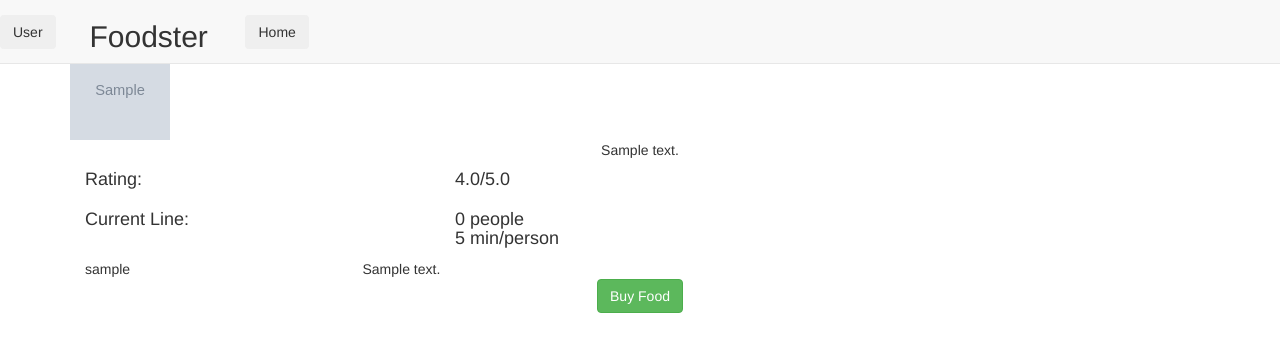
After one commit to peteryao/foodster, a Django app: page /restraunt/1/ in a window 1280 px wide. The commit adds this page. Shown: the top 352 px of the page. Run offline with Django 3.2, Linux system fonts and the light colour scheme; tables that the repository leaves empty hold one stand-in row (values such as "Sample post"); grey boxes marked "Sample" are stand-in pictures; some libraries are stand-ins or nearby versions.

Commit message:
Restraunt page done.

```diff
--- a/core/urls.py
+++ b/core/urls.py
@@ -2,5 +2,6 @@ from django.conf.urls import patterns, include, url
 
 urlpatterns = patterns('core.views',
     url('^$', 'index', name='index'),
-    url('^restraunt/(?P<restraunt_id>\d+)/$', 'restraunt', name='restraunt')
+    url('^restraunt/(?P<restraunt_id>\d+)/$', 'restraunt', name='restraunt'),
+    url('^restraunt/(?p<restraunt_id>\d+)/menu/$', 'menu', name='menu'),
 )
--- a/core/views.py
+++ b/core/views.py
@@ -16,5 +16,15 @@ def index(request):
 
 def restraunt(request, restraunt_id):
 	context = {'user' : request.user}
-
+	restraunt = Restraunt.objects.get(pk=restraunt_id)
+	reviews = Rating.objects.filter(restraunt=restraunt)
+	average = 0
+	for rating in reviews:
+		average += rating.rating
+	context['rating'] = average / float(len(reviews))
+	context['foods'] = Food.objects.filter(restraunt=restraunt)[:6]
+	context['restraunt'] = restraunt
+	context['last_review'] = Rating.objects.filter(restraunt=restraunt)[:2]
+	# rating = sum(reviews.rating) / float(len(reviews))
+	current_line = Order.objects.filter(restraunt=restraunt).filter(status='Waiting')
 	return render(request, 'core/restraunt.html', context)
--- a/templates/core/base.html
+++ b/templates/core/base.html
@@ -8,7 +8,6 @@
     <link rel="shortcut icon" href="../../assets/ico/favicon.png">
 
     <title>Foodstr</title>
-    <link rel="stylesheet" href="http://code.jquery.com/mobile/1.3.2/jquery.mobile-1.3.2.min.css" />
     <!-- Bootstrap core CSS -->
     <link href="{{ STATIC_URL }}core/css/bootstrap.css" rel="stylesheet">
 
@@ -30,15 +29,15 @@
       <div class="navbar-container">
         <div class="navbar-header">
           <div class="row">
-            <div class="col-xs-3"><button class="btn">back</button></div>
-            <div class="col-xs-6 text-center" style="margin-top:7px"><h5>Foodster</h5></div>
-            <div class="col-xs-3"><button class="btn">Home</button></div>
+            <div class="col-xs-3" style="margin-top:15px"><button class="btn">User</button></div>
+            <div class="col-xs-6 text-center"><h2>Foodster</h2></div>
+            <div class="col-xs-3" style="margin-top:15px"><button class="btn">Home</button></div>
           </div>
         </div>
       </div>
     </div>
 
-    <div class="container" style="margin-top:70px">
+    <div class="container">
       {% block content %}
       {% endblock %}
     </div> <!-- /container -->
@@ -48,7 +47,6 @@
     ================================================== -->
     <!-- Placed at the end of the document so the pages load faster -->
     <script src="//ajax.googleapis.com/ajax/libs/jquery/1.10.2/jquery.min.js"></script>
-    <script src="http://code.jquery.com/mobile/1.3.2/jquery.mobile-1.3.2.min.js"></script>
     <script src="{{ STATIC_URL }}core/js/bootstrap.min.js"></script>
     {% block script %}
     {% endblock %}
--- /dev/null
+++ b/templates/core/restraunt.html
@@ -0,0 +1,31 @@
+{% extends 'core/base.html' %}
+
+{% block content %}
+<center><h4>{{restraunt.name}}</h4></center>
+<div class="row">
+	{% for food in foods %}
+	<div class="col-xs-2">
+		<img src="{{ MEDIA_URL }}{{food.portrait_photo}}" width="100" height="100" />
+	</div>
+	{% endfor %}
+	</div>
+	<div style="margin-top=10px">
+	<center>{{restraunt.description}}</center>
+	</div>
+	<div class="row col-xs-12">
+		<div class="col-xs-4 pull-left"><h4>Rating:</h4></div>
+		<div class="col-xs-8 pull-right"><h4>{{rating}}/5.0</h4></div>
+	</div>
+	<div class="row col-xs-12">
+		<div class="col-xs-4 pull-left"><h4>Current Line:</h4></div>
+		<div class="col-xs-8 pull-right"><h4>{{ current_line|length }} people<br>5 min/person</h4></div>
+	</div>
+	{% for review in last_review %}
+	<div class="row col-xs-12">
+		<div class="col-xs-3">{{review.user}}</div>
+		<div class="col-xs-9">{{review.description}}</div>
+	</div>
+	{% endfor %}
+	<center><a herf="#" role="button" class="btn btn-success">Buy Food</a></center>
+</div>
+{% endblock %}
```
Also changed, not shown: templates/core/index.html (+8 -6 lines).
